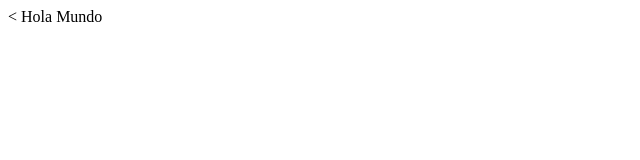
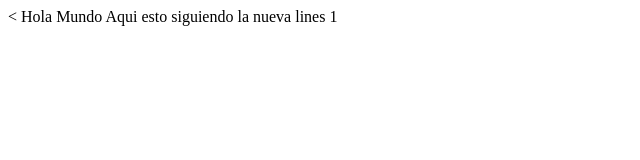
Before and after one commit to pedrocardenas247/lecture1, a plain HTML site: page index.html in a window 1280 px wide. Shown: the whole page, without its empty margins (0-640 px from the left). Drawn offline with Linux system fonts and the light colour scheme.

Commit message:
nuevo texto linea 1

```diff
--- a/index.html
+++ b/index.html
@@ -7,5 +7,6 @@
   </head>
   <body>
     Hola Mundo
+    Aqui esto siguiendo la nueva lines 1
   </body>
 </html>
```
